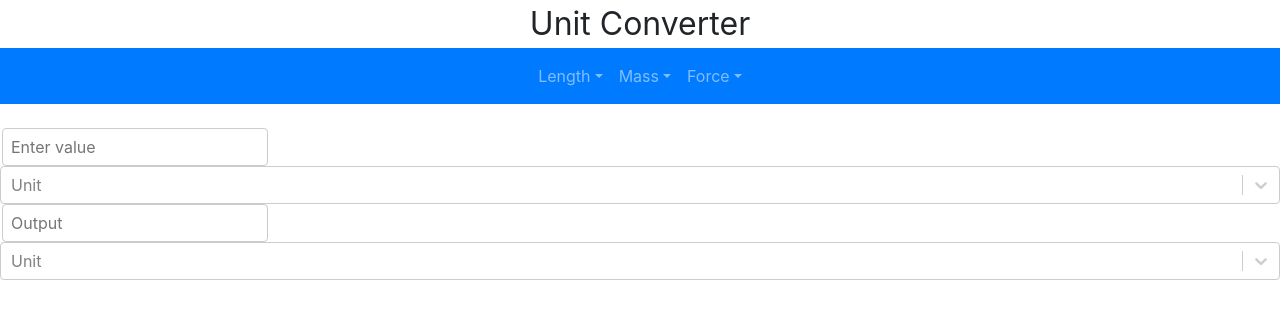
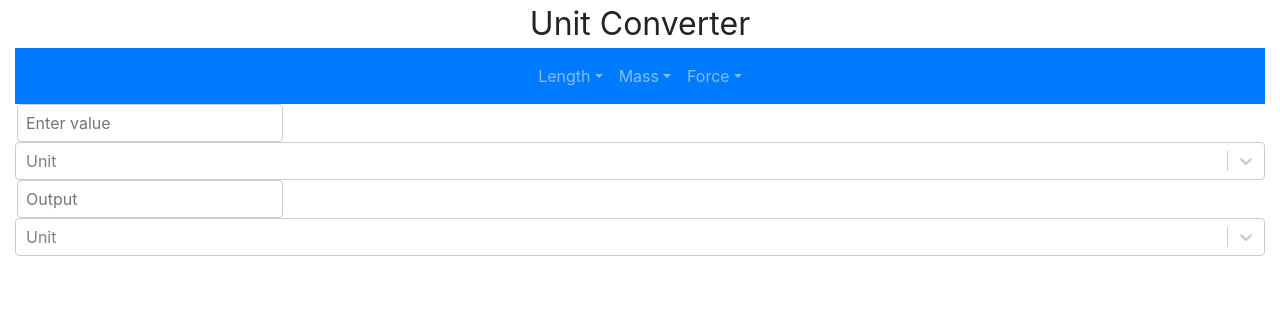
Before and after one commit to kvsuen/unit-converter-first-react-app, a React (Create React App) app: page / in a window 1280 px wide. Shown: the top 318 px of the page. Built offline with nearby package versions, Linux system fonts and the light colour scheme.

Commit message:
added container row cols css

```diff
--- a/src/App.js
+++ b/src/App.js
@@ -2,15 +2,27 @@ import React from 'react';
 import Header from './Header'
 import NavigationTabs from './NavigationTabs'
 import InputConversion from './InputConversion'
+import {Container, Row, Col, Nav} from 'react-bootstrap'
 
 function App() {
   return (
-    <div>
-      <Header />
-      <NavigationTabs />
-      <br />
-      <InputConversion />
-    </div>
+    <Container fluid>
+      <Row style={{textAlign:"center"}}>
+        <Col>
+          <Header />
+        </Col>
+      </Row>
+      <Row>
+        <Col>
+          <NavigationTabs />
+        </Col>
+      </Row>
+      <Row>
+        <Col>
+          <InputConversion />
+        </Col>
+      </Row>
+    </Container>
   );
 }
 
```
